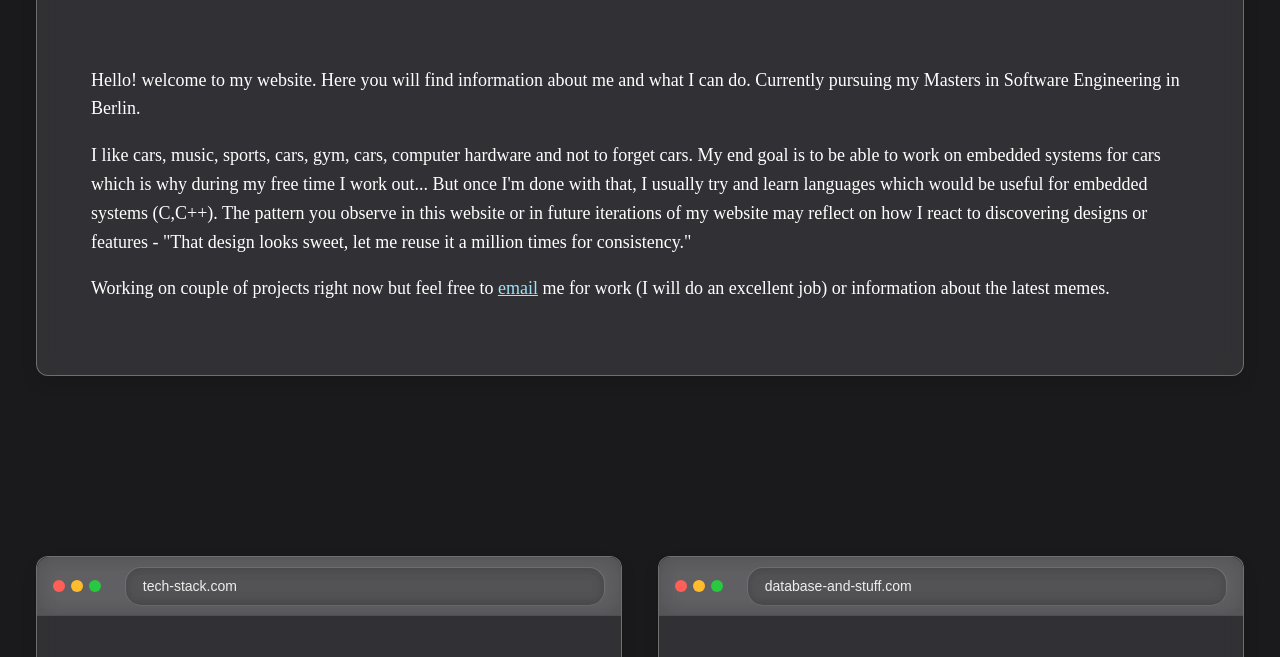
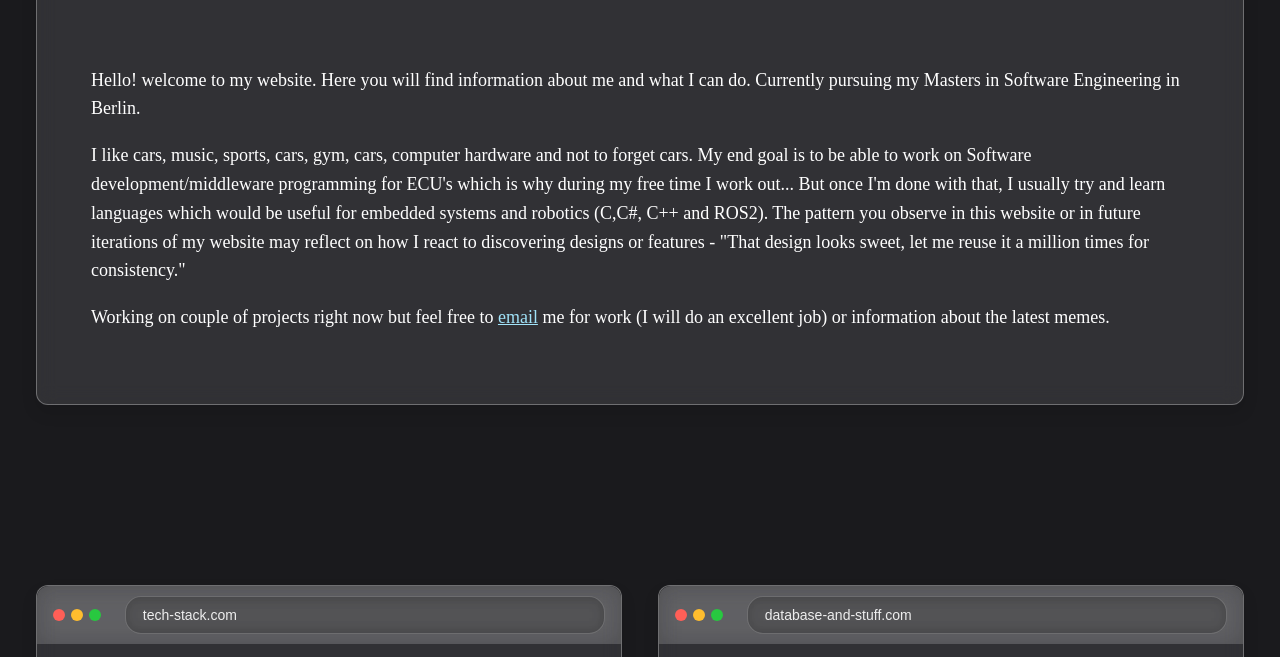
Before and after one commit to TarunZach/portfolio, a website built with Vite: page index.html in a window 1280 px wide. Shown: the part 836-1493 px from the top of the page. Built offline with nearby package versions, Linux system fonts and the light colour scheme; no server answers; a web font is replaced by a local one.

Commit message:
update:description

```diff
--- a/index.html
+++ b/index.html
@@ -128,11 +128,12 @@
             Currently pursuing my Masters in Software Engineering in Berlin.
           </p>
           <p>I like cars, music, sports, cars, gym, cars, computer hardware and not to forget cars. My end goal is to be
-            able to work on embedded systems for cars which is why during my free time I work out... But once I'm done
-            with that, I usually try and learn languages which would be useful for embedded systems (C,C++). The pattern
-            you observe in this website or in future iterations of my website may reflect on how I react to discovering
-            designs or
-            features - "That design looks sweet, let me reuse it a million times for consistency."
+            able to work on Software development/middleware programming for ECU's which is why during my free time I
+            work out... But once I'm done with that, I usually try and learn languages which would be useful for
+            embedded systems and robotics (C,C#, C++ and ROS2).
+            The pattern you observe in this website or in future iterations of my website may reflect on how I react to
+            discovering designs or features - "That design looks sweet, let me reuse it a million times for
+            consistency."
           </p>
           <p>Working on couple of projects right now but feel free to <a href="mailto:tarunz.atwork@gmail.com"
               class="about__email">email</a> me for work (I will do an excellent job) or information about the latest
```
